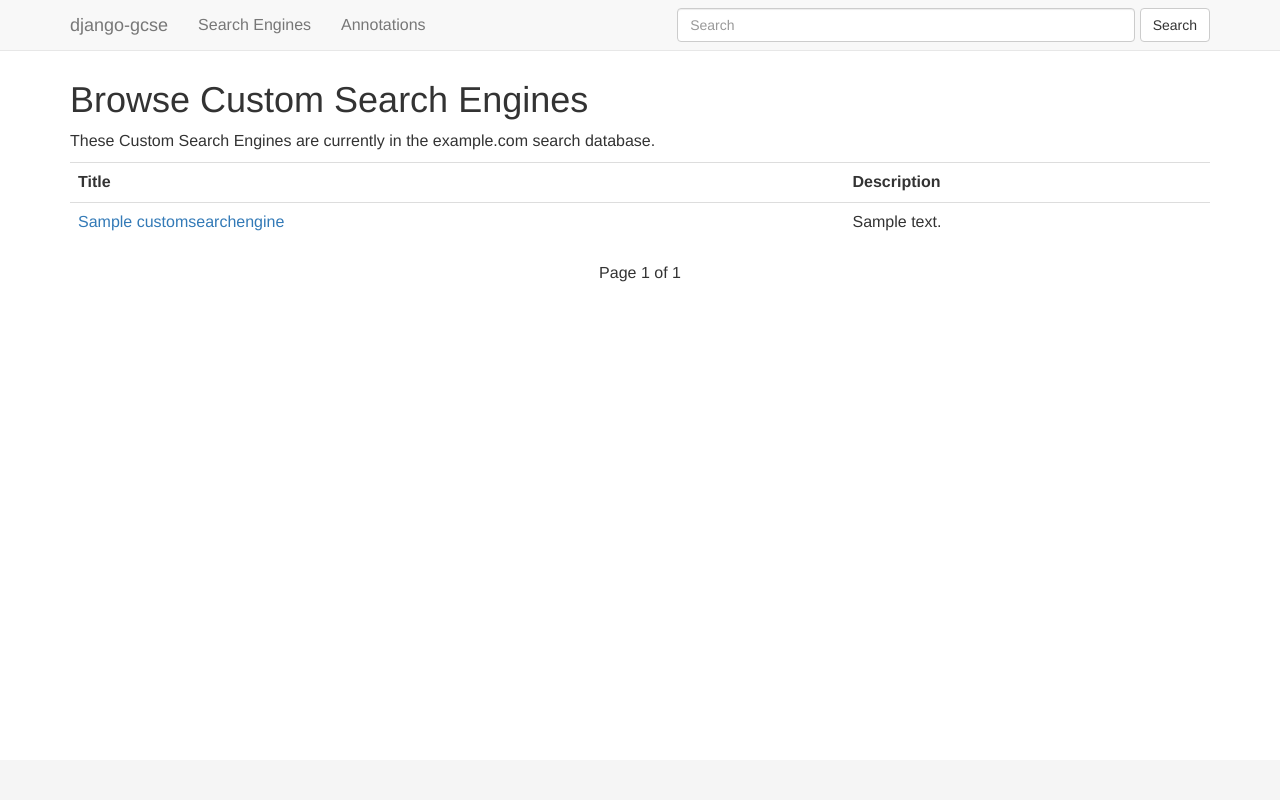
After one commit to saschwarz/django-gcse, a Django app: page /cse/ in a window 1280 px wide. The commit adds this page. Run offline with Django 3.2, Linux system fonts and the light colour scheme; tables that the repository leaves empty hold one stand-in row (values such as "Sample post"); some libraries are stand-ins or nearby versions.

Commit message:
Normalize url/view naming

```diff
--- a/demo/templates/gcse/base.html
+++ b/demo/templates/gcse/base.html
@@ -6,11 +6,12 @@
   <style>
 /* some basic styles to make the pages more attractive */
 html, body {
-  font-size: 1.1em;
+  font-size: 1em;
   height: 100%;
 }
 
 .navbar-header { width: 100% }
+.label-link {margin-right: 1em;}
 
 /* Wrapper for page content to push down footer */
 #wrap {
@@ -90,10 +44,10 @@ margin:16px;
         <div class="navbar-header">
           <a class="navbar-brand" href="https://github.com/saschwarz/django-gcse">django-gcse</a>
           <ul class="nav navbar-nav navbar-left">
-            <li><a href="{% url 'home' %}">Search Engines</a></li>
-            <li><a href="{% url 'cse_browse' %}">Annotations</a></li>
+            <li><a href="{% url 'gcse_cse_list' %}">Search Engines</a></li>
+            <li><a href="{% url 'gcse_annotation_list' %}">Annotations</a></li>
           </ul>
-          <form class="navbar-form navbar-right" role="search" action="{% url 'cse_search' %}" method="get">
+          <form class="navbar-form navbar-right" role="search" action="{% url 'gcse_search' %}" method="get">
             <div class="form-group">
               <input type="text" id="id_q" name="q" size="51" class="form-control" placeholder="Search">
             </div>
--- a/demo/templates/index.html
+++ b/demo/templates/index.html
@@ -35,7 +35,7 @@
         <h1><tt>django-gcses</tt></h1>
         <p>This is the demonstration site for <tt>django-gcses</tt>. A Django application for gcse/magazine websites with fully cross linked indices. There are list and detail views for: Gcse, Issue, Article, Author, Article Series and Tags. The application provides full text search of article titles and descriptions. A complete set of templates are provided. A sitemap is also dynamically generated.
 </p><p>This demonstration shows how the templates can be easily customized and styled. Bootstrap isn't required/used by the default templates.</p>
-        <p><a class="btn btn-primary btn-lg" role="button" href="{% url 'cse_list' %}">See it in action &raquo;</a></p>
+        <p><a class="btn btn-primary btn-lg" role="button" href="{% url 'gcse_list' %}">See it in action &raquo;</a></p>
       </div>
     </div>
     <div class="container">
@@ -44,7 +44,7 @@
         <div class="col-md-4">
           <h2>Fully Browsable</h2>
           <p>Links are automatically created to allow visitors to move between Issues, Series of Articles, Tags, Authors and forward and backward in time. </p>
-          <p><a class="btn btn-default" role="button" href="/gcses/cleanrun/16-12/developing-training-plans-for-students/">View an article &raquo;</a></p>
+          <p><a class="btn btn-default" role="button" href="/gcse/cleanrun/16-12/developing-training-plans-for-students/">View an article &raquo;</a></p>
         </div>
       </div>
       <hr>
--- a/gcse/models.py
+++ b/gcse/models.py
@@ -34,6 +34,7 @@ settings.GCSE_CONFIG = dict({
         'NUM_FACET_ITEMS_PER_FACET': 4,
         'NUM_ANNOTATIONS_PER_FILE': 1000,
         'NUM_ANNOTATIONS_PER_PAGE': 25,
+        'NUM_CSES_PER_PAGE': 25,
         },
         **getattr(settings, 'GCSE_CONFIG' , {}))
 
@@ -223,6 +224,9 @@ class CustomSearchEngine(TimeStampedModel):
         labels = Label.objects.raw('SELECT * FROM gcse_label INNER JOIN gcse_facetitem ON gcse_label.id = gcse_facetitem.label_id WHERE gcse_facetitem.cse_id = %s ORDER BY gcse_label.id', [self.id])
         return labels
 
+    def get_absolute_url(self):
+        return reverse('gcse_cse_detail', kwargs={'gid': self.gid})
+
     def _create_or_update_xml_element_text(self, doc, name):
         value = getattr(self, name)
         if value:
@@ -303,7 +307,7 @@ class CustomSearchEngine(TimeStampedModel):
         return True
 
     def _annotations_url(self, index):
-        url = reverse('cse_annotations', args=(self.gid, index))
+        url = reverse('gcse_annotations', args=(self.gid, index))
         return  '//' + Site.objects.get_current().domain + url
 
     def _update_xml(self):
@@ -559,8 +563,7 @@ class Place(Annotation):
         return "%s %s" % (self.comment, self.id)
 
     def get_absolute_url(self):
-        return ('gcse_annotation_detail', (), {'id': self.id})
-    get_absolute_url = models.permalink(get_absolute_url)
+        return reverse('gcse_annotation_detail', kwargs={'id': self.id})
 
     def wasAdded(self):
         return self.modified == self.created
--- a/gcse/templates/gcse/browse.html
+++ b/gcse/templates/gcse/annotation_list.html
@@ -4,7 +4,7 @@
 
 {% block content %}
 <h1>Browse Alphabetically</h1>
-<p>These <span class="annotation tip">Annotations</span> are currently in the {% site "name" %} search database. You can also <a href="{% url 'cse_browse_labels' %}">browse Annotations by label</a>.</p>
+<p>These <span class="annotation tip">Annotations</span> are currently in the {% site "name" %} search database. You can also <a href="{% url 'gcse_browse_labels' %}">browse Annotations by label</a>.</p>
 {% block alpha-nav %}
 <ul class="alpha-nav pagination">
 <colgroup>{% for i in index %}<col width="1*" />{%endfor%}</colgroup>
--- /dev/null
+++ b/gcse/templates/gcse/cse_list.html
@@ -0,0 +1,23 @@
+{% extends "gcse/base.html" %}
+{% load setting %}
+{% block title %}{% site "name" %} - Browse Custom Search Engines{% endblock %}
+
+{% block content %}
+<h1>Browse Custom Search Engines</h1>
+<p>These <span class="cse tip">Custom Search Engines</span> are currently in the {% site "name" %} search database.</p>
+<table class="table search-results">
+  <tbody>
+    <tr><th>Title</th><th>Description</th></tr>
+    {% for gcse in gcse_list %}
+    <tr class="{% cycle 'odd' 'even' %}"><td><a href="{{gcse.get_absolute_url}}">{{ gcse.title|escape }}</a></td><td>{{gcse.description}}</td></tr>
+    {% endfor %}
+  </tbody>
+</table>
+{% block pagination %}
+<ul class="pager">
+  <li class="previous"> {% if page_obj.has_previous %}<a href="?page={{ page_obj.previous_page_number }}">previous</a>{% endif %}</li>
+  <li class="current">Page {{ page_obj.number }} of {{ page_obj.paginator.num_pages }}</li>
+  <li class="next">{% if page_obj.has_next %}<a href="?page={{ page_obj.next_page_number }}">next</a>{% endif %}</li>
+</ul>
+{% endblock pagination %}
+{% endblock %}
--- a/gcse/urls.py
+++ b/gcse/urls.py
@@ -1,7 +1,9 @@
 from django.conf.urls import patterns, url
 from django.views.generic import TemplateView
 from .feeds import RssLatestFeed, AtomLatestFeed
-from .views import (CSEAnnotations, CustomSearchEngineDetail, AnnotationsList, browse_labels)
+from .views import (CSEAnnotations, CustomSearchEngineList,
+                    CustomSearchEngineDetail, CustomSearchEngineDetailXML,
+                    AnnotationList, browse_labels)
 
 
 feeds = {
@@ -15,31 +17,41 @@ urlpatterns = patterns('',
                        )
 
 urlpatterns += patterns('gcse.views',
-                        url(r'^$', 'index', name='home'),
+                        url(r'^$', 'index', name="home"),
                         # urls for Google search related resources
                         url(r'^(?P<gid>[\w-]+).xml$',
-                            CustomSearchEngineDetail.as_view(),
-                            name='cse'),
+                            CustomSearchEngineDetailXML.as_view(),
+                            name='gcse_cse'),
+
                         url(r'^annotations/(?P<gid>[\w-]+).(?P<page>\w+).xml$',
                             CSEAnnotations.as_view(),
-                            name='cse_annotations'),
+                            name='gcse_annotations'),
 
                         # display Google Search results
                         url(r'^results.html$',
                             TemplateView.as_view(template_name='gcse/results.html'),
-                            name='cse_results'),
+                            name='gcse_results'),
 
                         # urls for browsing, searching, viewing, editing local site
+                        url(r'^cse/(?P<gid>[\w-]+)/$',
+                            CustomSearchEngineDetail.as_view(),
+                            name='gcse_cse_detail'),
+
+                        url(r'^cse/$',
+                            CustomSearchEngineList.as_view(),
+                            name='gcse_cse_list'),
+
                         url(r'^site/$',
-                            AnnotationsList.as_view(),
-                            name='cse_browse'), # browse by site name
-                        url(r'^site/search/$', 'search', name='cse_search'),
+                            AnnotationList.as_view(),
+                            name='gcse_annotation_list'), # browse by site name
+
+                        url(r'^site/search/$', 'search', name='gcse_search'),
                         url(r'^site/edit/(?P<id>\d+)/$', 'edit', name='edit'),
                         url(r'^site/view/(?P<id>\d+)/$', 'view', name='view'),
 
                         url(r'^site/label/$',
                             'browse_labels',
-                            name='cse_browse_labels'), # browse all labels
+                            name='gcse_browse_labels'), # browse all labels
                         url(r'^site/label/(?P<label>.+)$',
                             'browse_label',
                             name='browse_label'), # browse one label
--- a/gcse/views.py
+++ b/gcse/views.py
@@ -26,7 +26,23 @@ except ImportError:
     import json
 
 
-class CustomSearchEngineDetail(View):
+class CustomSearchEngineList(ListView):
+    """
+    Generate list of all CustomSearchEngines.
+    """
+    context_object_name = 'gcse_list'
+    model = CustomSearchEngine
+    paginate_by = settings.GCSE_CONFIG.get('NUM_CSES_PER_PAGE')
+    template_name = 'gcse/cse_list.html'
+
+
+class CustomSearchEngineDetail(DetailView):
+    model = CustomSearchEngine
+    slug_url_kwarg = 'gid'
+    template_name = 'gcse/cse_detail.html'
+
+
+class CustomSearchEngineDetailXML(View):
     """
     Generate CustomSearchEngine XML with updated Annotation Include elements.
     """
@@ -54,14 +70,14 @@ class CSEAnnotations(ListView):
         return cse.annotations()
 
 
-class AnnotationsList(ListView):
+class AnnotationList(ListView):
     """
     Render all the Annotations in alphabetical order in a paged manner.
     """
     context_object_name = 'annotation_list'
     model = Annotation
     paginate_by = settings.GCSE_CONFIG.get('NUM_ANNOTATIONS_PER_PAGE')
-    template_name = 'gcse/browse.html'
+    template_name = 'gcse/annotation_list.html'
 
     def get_queryset(self):
         query = self.request.GET.get('q', 'A')
@@ -71,7 +87,7 @@ class AnnotationsList(ListView):
         return Annotation.objects.active().filter(qset).distinct().order_by('comment')
 
     def get_context_data(self, **kwargs):
-        context = super(AnnotationsList, self).get_context_data(**kwargs)
+        context = super(AnnotationList, self).get_context_data(**kwargs)
         query = self.request.GET.get('q', 'A')
         context['index'] = Annotation.alpha_list(query)
         context['query'] = query
@@ -177,7 +193,7 @@ def edit_update_email(object):
     Send email to managers when a change to an Annotation/Place has been
     submitted by an end user.
     """
-    admin_url = urlresolvers.reverse('admin:cse_annotation_change',
+    admin_url = urlresolvers.reverse('admin:gcse_annotation_change',
                                      args=(object.id,))
     email_body = _("Annotation added/edited: http://%s%s admin: http://%s%s") % (
         Site.objects.get_current().domain,
@@ -222,7 +238,7 @@ def edit(request, id=None, add=False, template='gcse/edit.html'):
                     newInstance.parent_version = instance
                     newInstance.save()
                     edit_update_email(newInstance)
-                return HttpResponseRedirect(reverse('cse_thanks'))
+                return HttpResponseRedirect(reverse('gcse_thanks'))
         else:  # new entry
             form = PlaceForm(request.POST)
             if captcha_error is '' and form.is_valid():
@@ -231,7 +247,7 @@ def edit(request, id=None, add=False, template='gcse/edit.html'):
                 instance.save()
                 form.save_m2m()
                 edit_update_email(instance)
-                return HttpResponseRedirect(reverse('cse_thanks'))
+                return HttpResponseRedirect(reverse('gcse_thanks'))
     else:
         if id:
             a = get_object_or_404(Annotation, pk=id)
```
Also changed, not shown: other parts of demo/templates/gcse/base.html (+1 -48 lines), tests/test_views.py (+48 -37 lines).
